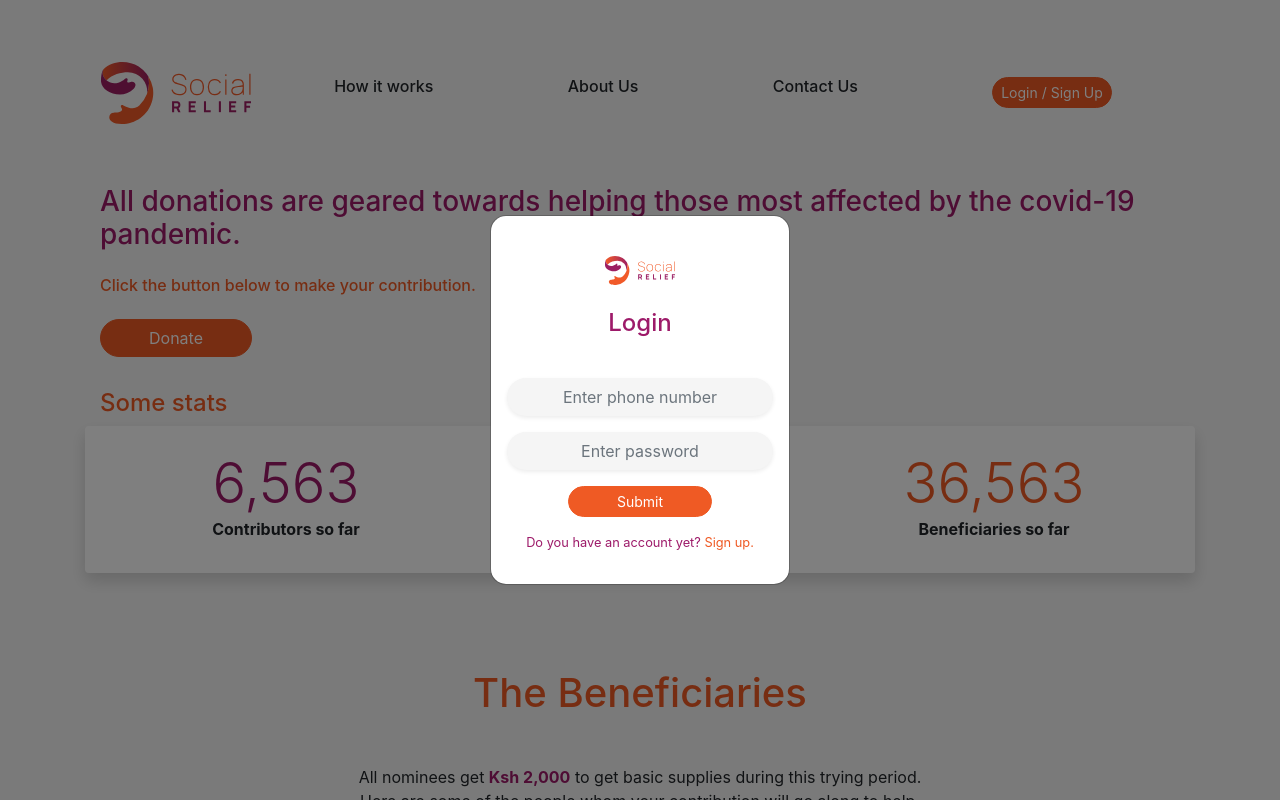
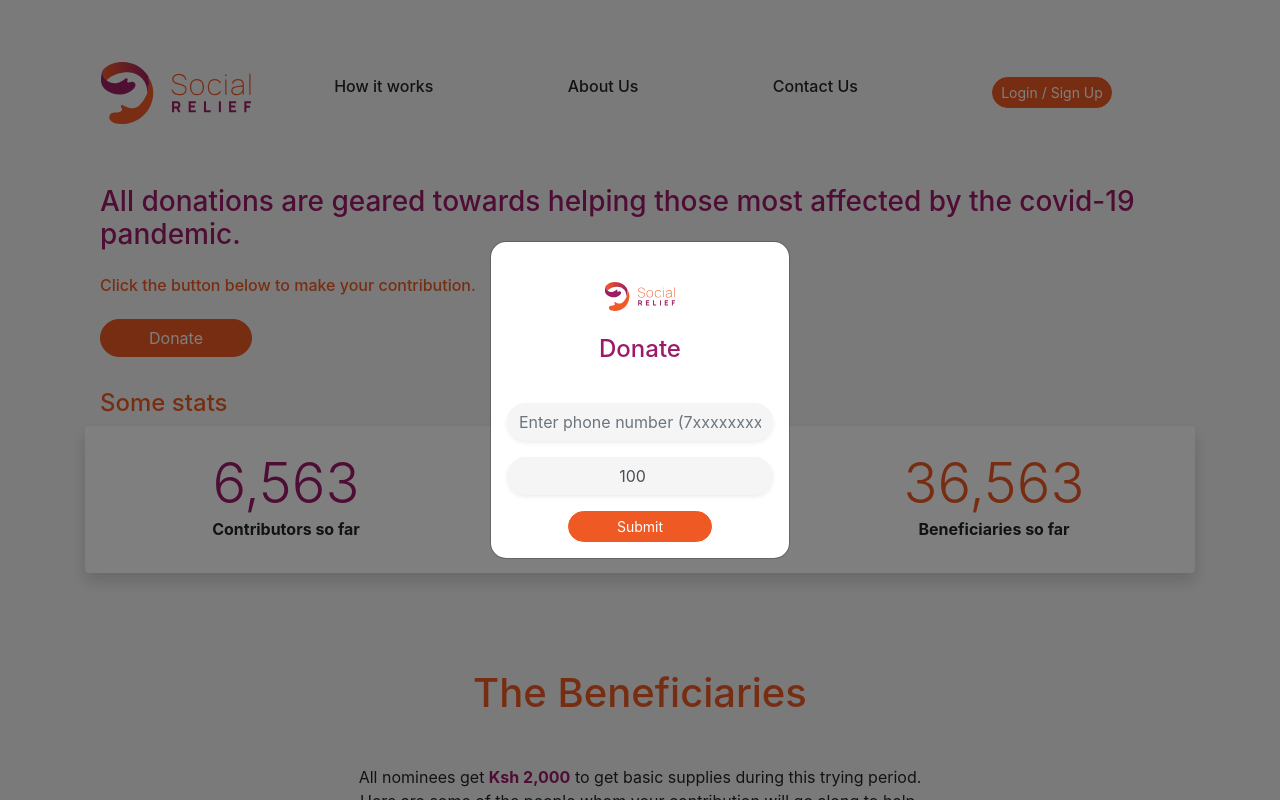
Before and after one commit to alphamanuscript/social-relief, a Vue app in the folder webapp/: page / in a window 1280 px wide. Both pictures are taken after a click on the button "Donate". Shown: the top 800 px of the page. Built offline with nearby package versions, Linux system fonts and the light colour scheme; no server answers; the HTML template or start-up script is replaced by a standard one; what vue-google-login would draw is missing.

Commit message:
Design donate modal/dialog

```diff
--- a/webapp/src/app.vue
+++ b/webapp/src/app.vue
@@ -4,17 +4,19 @@
     <LoggedOutStructure v-else />
     <LoginModal/>
     <SignUpModal/>
+    <DonateModal/>
   </div>
 </template>
 <script>
 import LoginModal from './components/login-modal.vue';
 import SignUpModal from './components/sign-up-modal.vue';
+import DonateModal from './components/donate-modal.vue';
 import LoggedOutStructure from './views/logged-out-structure.vue';
 import LoggedInStructure from './views/logged-in-structure.vue';
 import { DEFAULT_SIGNED_OUT_PAGE } from './router/defaults';
 
 export default {
-  components: { LoginModal, SignUpModal, LoggedInStructure, LoggedOutStructure },
+  components: { LoginModal, SignUpModal, DonateModal, LoggedInStructure, LoggedOutStructure },
   computed: {
     showLoggedInNavigation () {
       if (this.$route.name === DEFAULT_SIGNED_OUT_PAGE || this.$route.name === 'sign-in' || this.$route.name === 'sign-up' || this.$route.name === 'google-sign-up') return false
--- /dev/null
+++ b/webapp/src/components/donate-modal.vue
@@ -0,0 +1,133 @@
+<template>
+  <b-modal
+    id="donate"
+    size="sm"
+    centered
+    hide-header-close
+    header-class="border-bottom-0"
+    hide-footer
+    no-stacking
+    @hidden="hideDialog()"
+    content-class="rounded-lg"
+   >
+    <template v-slot:modal-header>
+      <div class="d-flex flex-column m-auto">
+        <img :src="imageUrl" width="70" alt="Social Relief Logo" class="m-4">
+        <h4 class="text-secondary text-center">Donate</h4>
+      </div>
+    </template>
+    <b-form>
+      <b-form-group>
+        <label for="phone" class="sr-only">Phone Number</label>
+        <b-form-input
+          v-model="donationInputs.phone"
+          type="text"
+          :state="validationResults[0]"
+          class="custom-dialog-form-input"
+          placeholder="Enter phone number (7xxxxxxxx)"
+          id="phone"
+        />
+        <b-form-invalid-feedback class="text-center">
+          {{ validationMessages[0] }}
+        </b-form-invalid-feedback>
+      </b-form-group>
+      <b-form-group>
+        <label for="amount" class="sr-only">Amount</label>
+        <b-form-input
+          v-model="donationInputs.amount"
+          type="number"
+          :state="validationResults[1]"
+          class="custom-dialog-form-input"
+          placeholder="Enter amount (Kshs)"
+          id="amount"
+          :value="donationInputs.amount"
+        />
+        <b-form-invalid-feedback class="text-center">
+          {{ validationMessages[1] }}
+        </b-form-invalid-feedback>
+      </b-form-group>
+      <div class="text-center">
+        <b-button type="submit" size="sm" variant="primary" class="custom-submit-button" @click.prevent="donate">Submit</b-button>
+      </div>
+    </b-form>
+</b-modal>
+</template>
+
+<script>
+import { mapActions, mapState } from 'vuex';
+import { validateObj } from '../views/util';
+export default {
+  name: 'login-modal',
+  data() {
+    return {
+      donationInputs: {
+        phone: '',
+        amount: 100
+      },
+      validationMessages: [
+        'Invalid phone number. Must start with 7 and be 9 digit long',
+        'Insufficient amount. Donations must be at least of the amount 100',
+      ],
+      validationRules: [
+        { test: (creds) => creds.phone[0] === '7' && /^(?=.*\d)(?=.{9,9}$)/.test(creds.phone) },
+        { test: (input) => input.donation >= 100 },
+      ],
+      validationResults: [null, null],
+    }
+  },
+  computed: {
+    ...mapState(['user', 'message']),
+    imageUrl () {
+      return require(`@/assets/Social Relief Logo_1.svg`);
+    }
+  },
+  methods: {
+    ...mapActions([
+      'signUserIn'
+    ]),
+    validateObj,
+    showDonateDialog() {
+      this.donationInputs = {
+        phone: '',
+        password: ''
+      },
+      this.validationResults = [null, null];
+      this.$bvModal.show('sign-up');
+    },
+    hideDialog() {
+      this.donateInputs = {
+        phone: '',
+        password: ''
+      },
+      this.validationResults = [null, null];
+    },
+    async donate() {
+      this.validationMessages = [
+        'Invalid phone number. Must start with 7 and be 9 digit long',
+        'Insufficient amount. Donations must be at least of the amount 100',
+      ];
+      this.validationResults = this.validateObj(this.donationInputs, this.validationRules);
+
+      if (!this.validationResults.includes(false)) {
+        // await this.signUserIn({ phone: `254${this.signInCreds.phone}`, password: this.signInCreds.password });
+        // if (this.message.type === 'error') {
+        //   this.validationMessages = [this.message.message, this.message.message];
+        //   this.validationResults = [false, false];
+        // }
+        // else {
+        //   this.donateInputs = {
+        //     phone: '',
+        //     amount: ''
+        //   },
+        //   this.validationResults = [null, null];
+        //   this.$bvModal.hide('login');
+        // }
+      }
+    }
+  }
+}
+</script>
+
+<style>
+
+</style>
--- a/webapp/src/store/actions.ts
+++ b/webapp/src/store/actions.ts
@@ -12,7 +12,7 @@ const actions = wrapActions({
     const transactions = await Transactions.getTransactions();
     commit('setTransactions', transactions);
   },
-  async donate({ commit, state }, { amount }: { amount: number }) {
+  async donate({ commit, state }, { phone, amount }: { phone: string; amount: number }) {
     if (state.user) {
       const trx = await Donations.initiateDonation({ amount });
       commit('addTransaction', trx);
--- a/webapp/src/views/home/home.vue
+++ b/webapp/src/views/home/home.vue
@@ -104,7 +104,7 @@ export default {
   name: 'home',
   methods: {
     handleDonateBtn() {
-      this.$bvModal.show('login');
+      this.$bvModal.show('donate');
     }
   }
 }
--- a/webapp/src/views/logged-in-structure.vue
+++ b/webapp/src/views/logged-in-structure.vue
@@ -56,7 +56,7 @@
                     <b-dropdown-header>
                       <p>
                         <span class="h5 text-body">John Doe</span> <br/>
-                        <span class="text-primary small">Phone Number: </span> <span class="text-secondary small">+{{ user.phone}}</span>
+                        <span class="text-primary small">Phone Number: </span> <span class="text-secondary small">+{{ user ? user.phone : '' }}</span>
                       </p>
                     </b-dropdown-header>
                     <b-dropdown-divider></b-dropdown-divider>
--- a/webapp/src/views/logged-out-structure.vue
+++ b/webapp/src/views/logged-out-structure.vue
@@ -26,7 +26,7 @@
 </template>
 <script>
 import Footer from './home/footer'
-import { mapState, mapActions } from 'vuex';
+import { mapState } from 'vuex';
 import { Auth } from '../services';
 import { DEFAULT_SIGNED_IN_PAGE } from '../router/defaults';
 export default {
@@ -39,7 +39,7 @@ export default {
     },
   },
   methods: {
-  handleLoginAndSignUpBtnClick() {
+    handleLoginAndSignUpBtnClick() {
       this.$bvModal.show('login');
     }
   },
--- a/webapp/src/views/nominate.vue
+++ b/webapp/src/views/nominate.vue
@@ -86,6 +86,7 @@
 <script>
 import { mapState, mapActions } from 'vuex';
 import { validateObj } from '../views/util';
+import { Auth } from '../services';
 export default {
   name: 'nominate',
   data() {
@@ -138,7 +139,13 @@ export default {
           this.$bvModal.show('nominate-success');
         }
       }
-    }
+    },
+    async mounted() {
+      if (Auth.isAuthenticated() && !this.user) {
+        await this.getCurrentUser();
+      }
+      else if (!Auth.isAuthenticated()) this.$router.push({ name: 'home' });
+    },
   }
 }
 </script>
```
